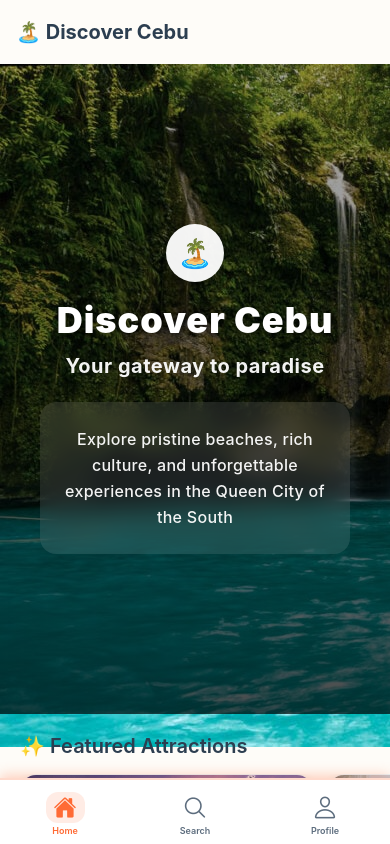
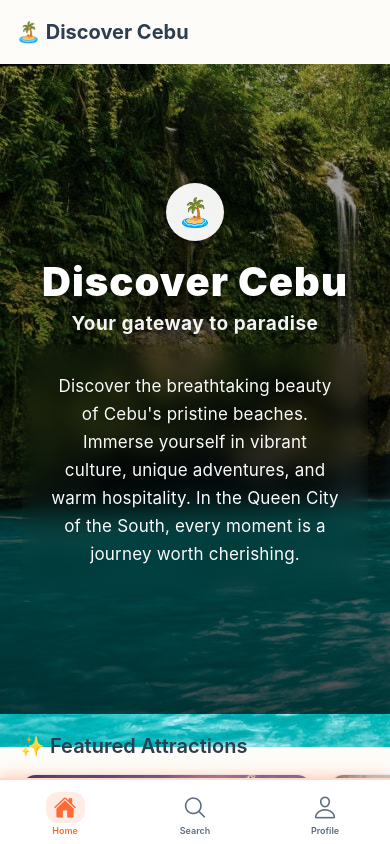
Before and after one commit to Escaflowne1995/TourMateApp, a React Native app: screen /MainApp in a window 390 px wide. Built offline with nearby package versions, Linux system fonts and the light colour scheme.

Commit message:
11th commit

```diff
--- a/src/screens/main/HomeScreen.js
+++ b/src/screens/main/HomeScreen.js
@@ -67,7 +67,7 @@ const HomeScreen = ({ navigation, route, userData: userDataProp }) => {
                 <Text style={styles.welcomeSubtitle}>Your gateway to paradise</Text>
                 <View style={styles.welcomeDescriptionContainer}>
                   <Text style={styles.welcomeDescription}>
-                    Explore pristine beaches, rich culture, and unforgettable experiences in the Queen City of the South
+                    Discover the breathtaking beauty of Cebu's pristine beaches. Immerse yourself in vibrant culture, unique adventures, and warm hospitality. In the Queen City of the South, every moment is a journey worth cherishing.
                   </Text>
                 </View>
 
@@ -112,10 +112,7 @@ const getStyles = (colors, isDarkMode) => StyleSheet.create({
   container: {
     flex: 1,
   },
-  centered: {
-    justifyContent: 'center',
-    alignItems: 'center',
-  },
+
   scrollView: {
     flex: 1,
   },
@@ -135,7 +132,7 @@ const getStyles = (colors, isDarkMode) => StyleSheet.create({
     flex: 1,
     alignItems: 'center',
     justifyContent: 'center',
-    textAlign: 'center',
+    textAlign: 'justify',
     width: '100%',
   },
   welcomeBadge: {
@@ -154,10 +151,10 @@ const getStyles = (colors, isDarkMode) => StyleSheet.create({
     fontWeight: '900',
   },
   welcomeTitle: {
-    fontSize: 36,
+    fontSize: 40,
     fontWeight: '900',
     color: '#FFFFFF',
-    marginBottom: 12,
+    marginBottom: 6,
     textAlign: 'center',
     alignSelf: 'center',
     textShadowColor: 'rgba(0, 0, 0, 0.5)',
@@ -167,31 +164,32 @@ const getStyles = (colors, isDarkMode) => StyleSheet.create({
     width: '100%',
   },
   welcomeSubtitle: {
-    fontSize: 20,
+    fontSize: 19,
     fontWeight: '700',
     color: '#FFFFFF',
-    marginBottom: 16,
+    marginBottom: 1,
     textAlign: 'center',
     opacity: 0.95,
     letterSpacing: 0.5,
   },
   welcomeDescriptionContainer: {
-    backgroundColor: 'rgba(255, 255, 255, 0.1)',
+    backgroundColor: 'transparent',
     borderRadius: 16,
-    padding: 24,
-    marginHorizontal: 20,
+    padding: 28,
+    marginHorizontal: 2,
     marginTop: 8,
     backdropFilter: 'blur(10px)',
   },
   welcomeDescription: {
-    fontSize: 16,
+    fontSize: 17,
     color: '#FFFFFF',
-    lineHeight: 26,
+    lineHeight: 28,
     textAlign: 'center',
-    opacity: 0.95,
-    maxWidth: 320,
-    fontWeight: '500',
-    letterSpacing: 0.3,
+    justifyContent: 'center',
+    opacity: 0.98,
+    Width: 400,
+    fontWeight: '400',
+    letterSpacing: 0.2,
   },
   contentContainer: {
     paddingTop: 20,
```
